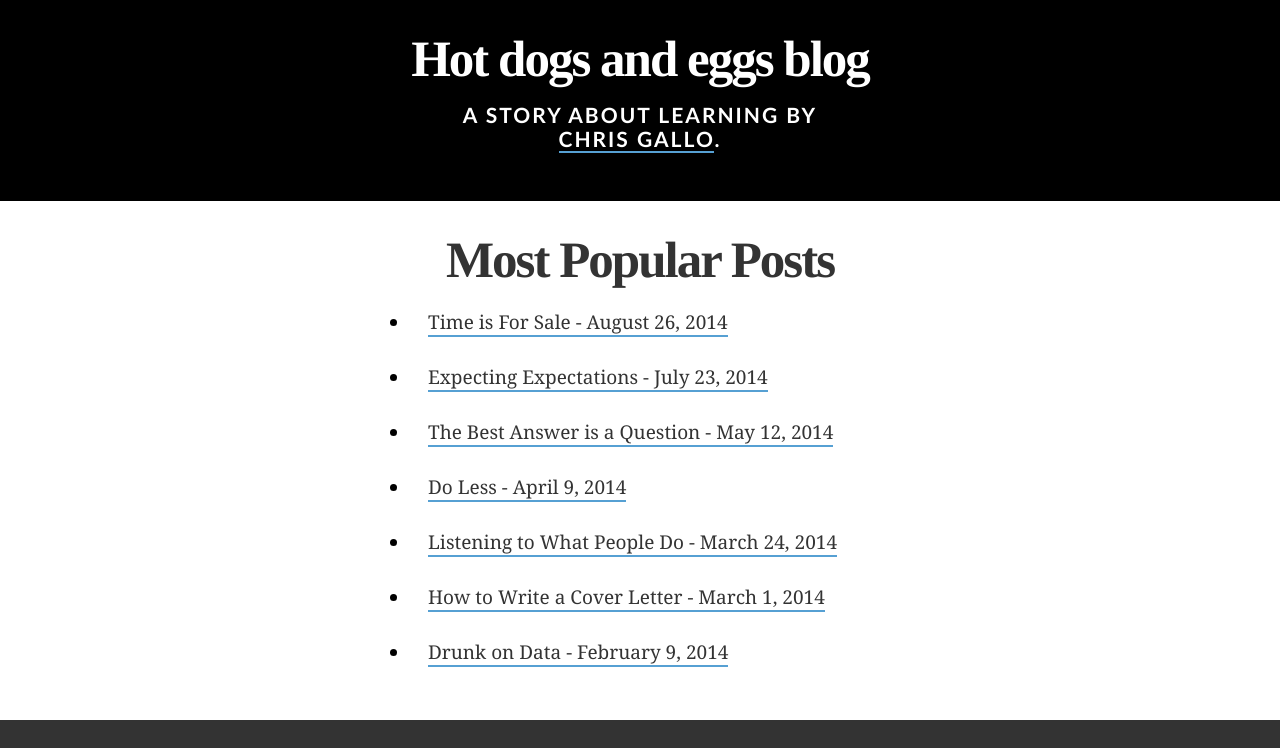
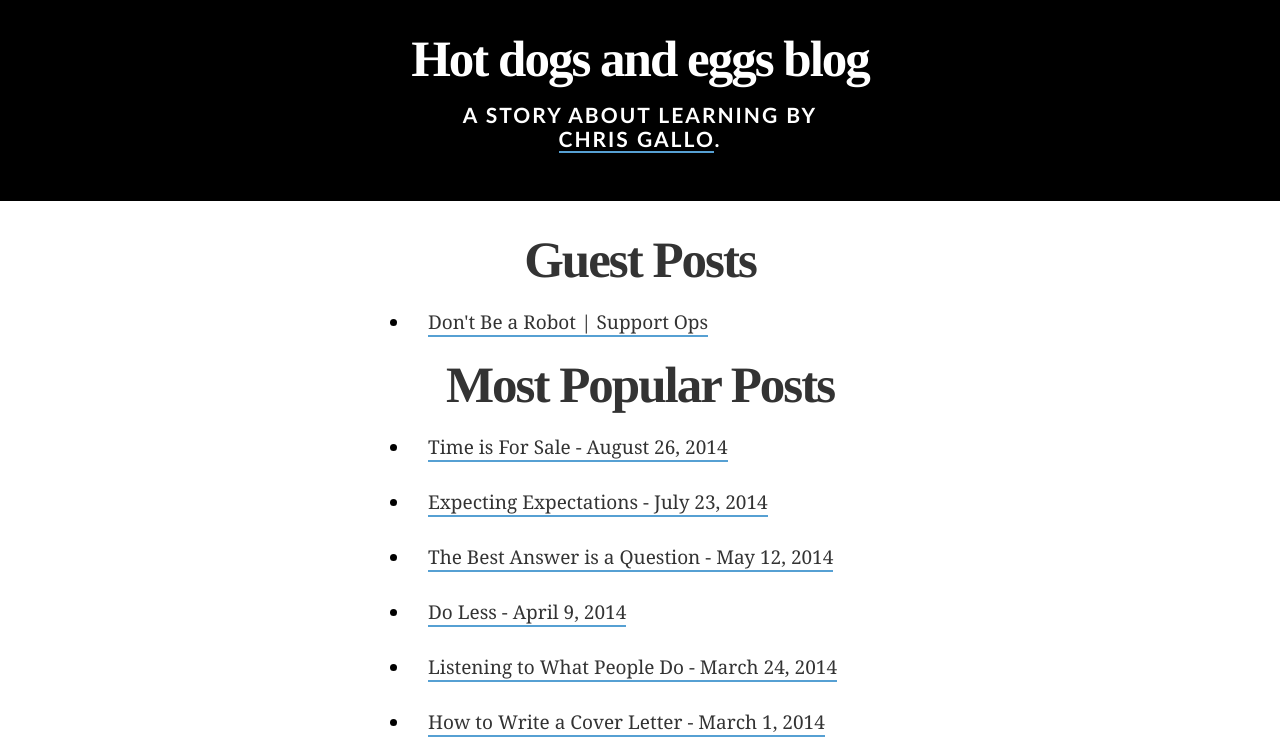
Before and after one commit to gallochris/writing, a Jekyll site: the page built from best.html, in a window 1280 px wide, cut to the strip 0-748 px from the top of the page. Built offline with Jekyll 4.4.1, drawn with Linux system fonts in a browser that asks for light colours; Markdown is read by kramdown in place of the engine named in the settings.

Commit message:
adding guest posts

```diff
--- a/best.html
+++ b/best.html
@@ -11,6 +11,13 @@ title: Popular Posts | Hot Dogs and Eggs
   </div>
 
  <div class="rasheedwallace words">
+ <h1 style="text-align: center">Guest Posts</h1>
+
+ <ul>
+  <li><a href="http://supportops.co/dont-be-a-robot-create-conversations/">Don't Be a Robot | Support Ops </a> </li>
+  </ul>
+
+
  <h1 style="text-align: center">Most Popular Posts</h1>
 
   <ul>
```
